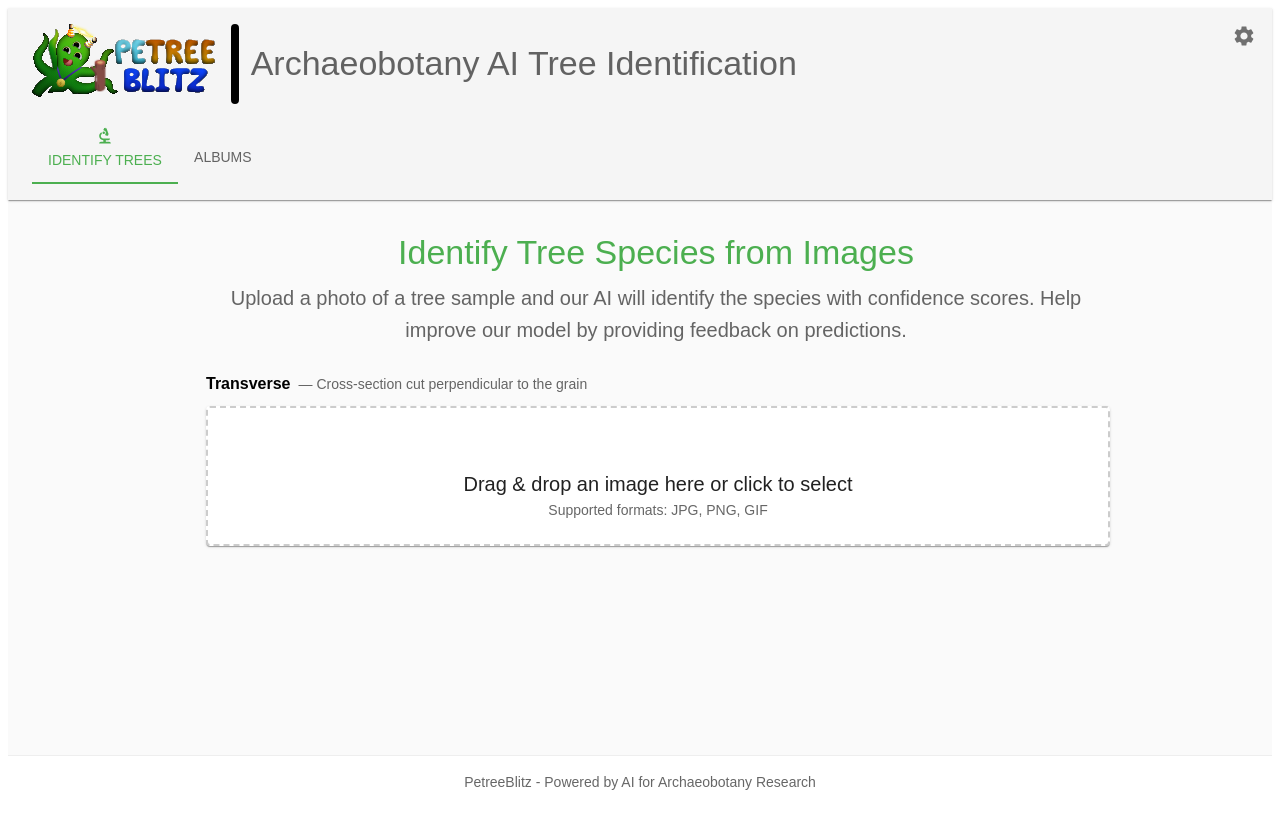
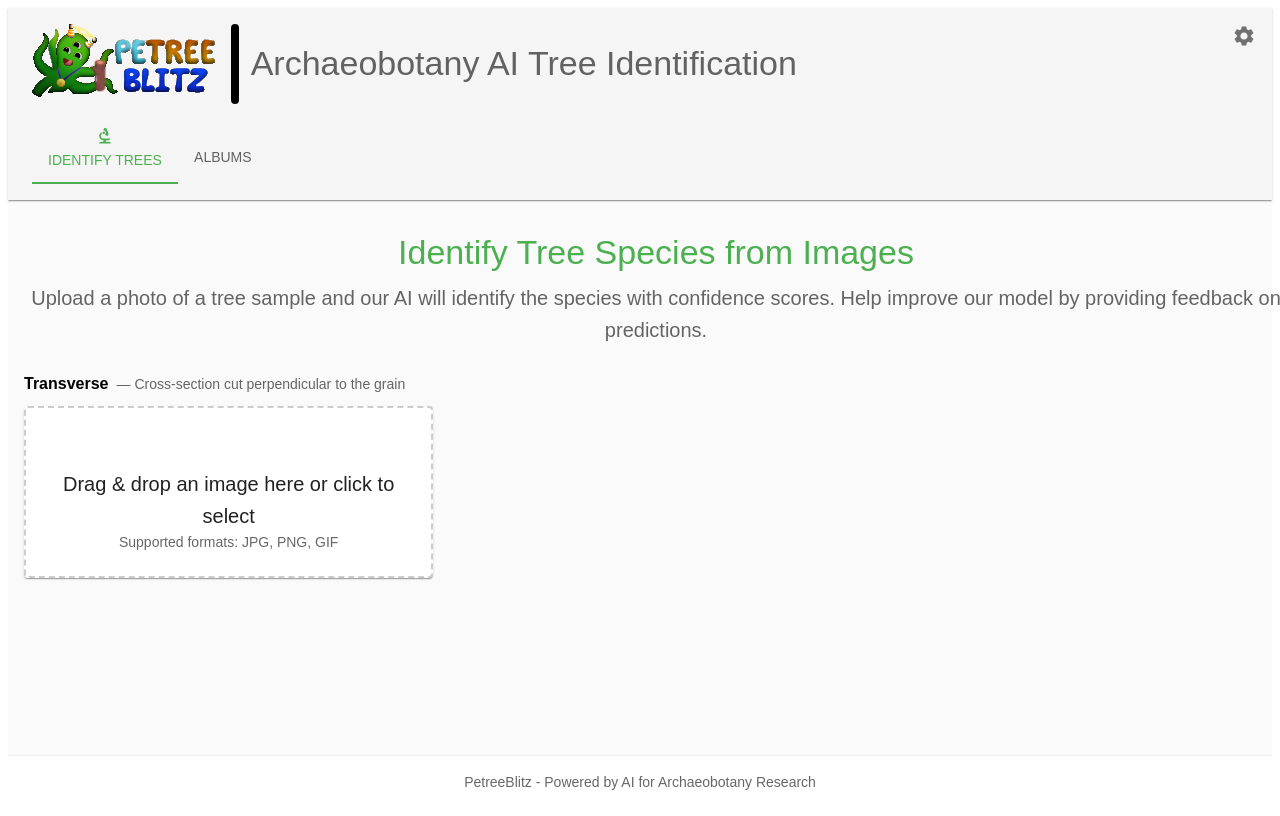
Before and after one commit to PetroBlitz841/PetreeBlitz, a React (Vite) app in the folder frontend/: page / in a window 1280 px wide. Shown: the top 816 px of the page. Built offline with nearby package versions, Linux system fonts and the light colour scheme; some icons are missing.

Commit message:
Make Planes next to each other using Grid

```diff
--- a/frontend/src/pages/IdentifyPage.tsx
+++ b/frontend/src/pages/IdentifyPage.tsx
@@ -1,5 +1,6 @@
 import React from "react";
 import { Box, Stack, Typography, Alert, IconButton } from "@mui/material";
+import Grid from "@mui/material/Grid";
 import SettingsDialog from "../components/SettingsDialog";
 import FeedbackDialog from "../components/FeedbackDialog";
 import PlaneSection from "../components/PlaneSection";
@@ -98,7 +99,7 @@ export default function IdentifyPage() {
         </IconButton>
       </Box>
 
-      <Box sx={{ width: "100%", maxWidth: 900 }}>
+      <Box sx={{ width: "100%", maxWidth: 1600, mx: "auto" }}>
         <Stack direction="column" spacing={3}>
           {/* Header */}
           <Stack direction="column" spacing={1}>
@@ -119,9 +120,10 @@ export default function IdentifyPage() {
               plane.
             </Alert>
           ) : (
-            enabledPlanes.map(([plane]) => (
+            <Grid container spacing={3}>
+              {enabledPlanes.map(([plane]) => (
+                <Grid size={{ xs: 16, md: 4 }} key={plane}>
                   <PlaneSection
-                key={plane}
                     plane={plane}
                     dragOver={dragOver}
                     setDragOver={setDragOver}
@@ -139,7 +141,9 @@ export default function IdentifyPage() {
                     demoPreview={demoFiles[plane]?.preview ?? null}
                     onDemoFileSelect={handleDemoFileSelect}
                   />
-            ))
+                </Grid>
+              ))}
+            </Grid>
           )}
         </Stack>
 
```
Lines whose indentation alone changed are shown as unchanged.
